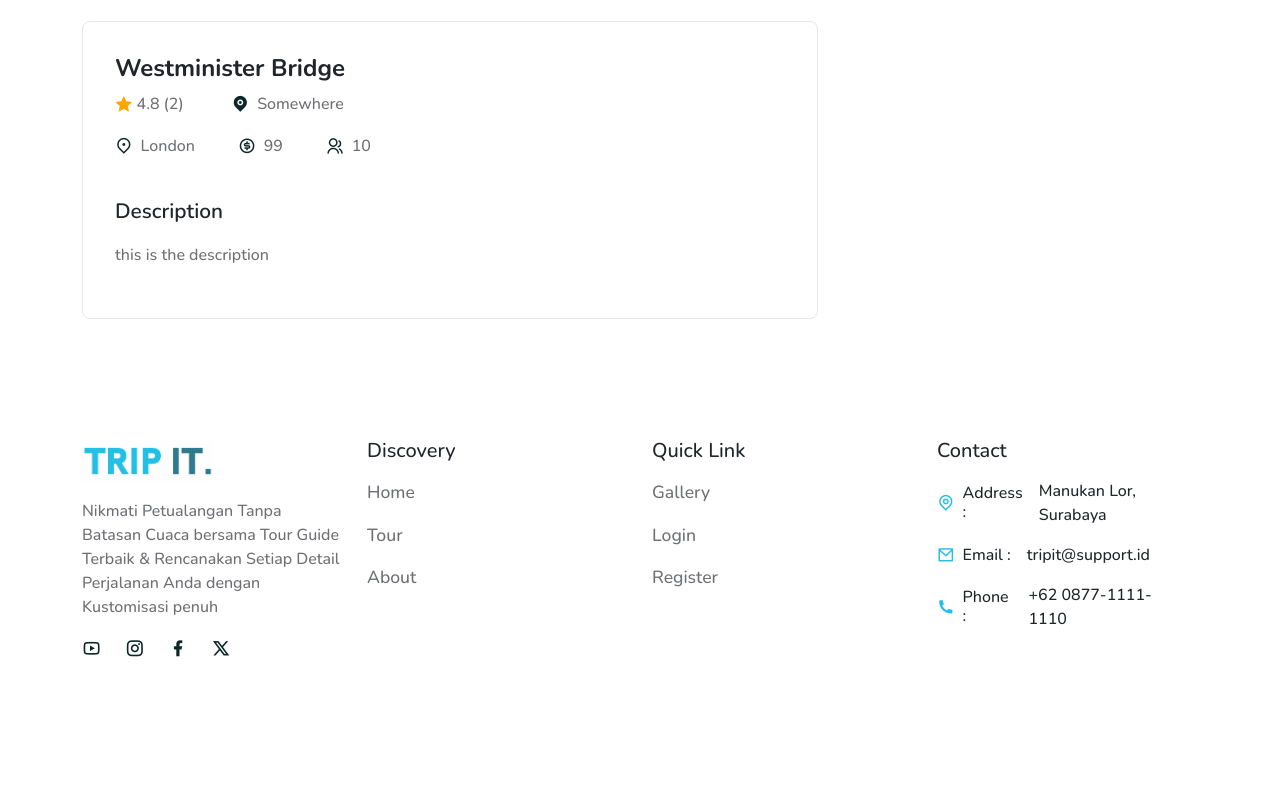
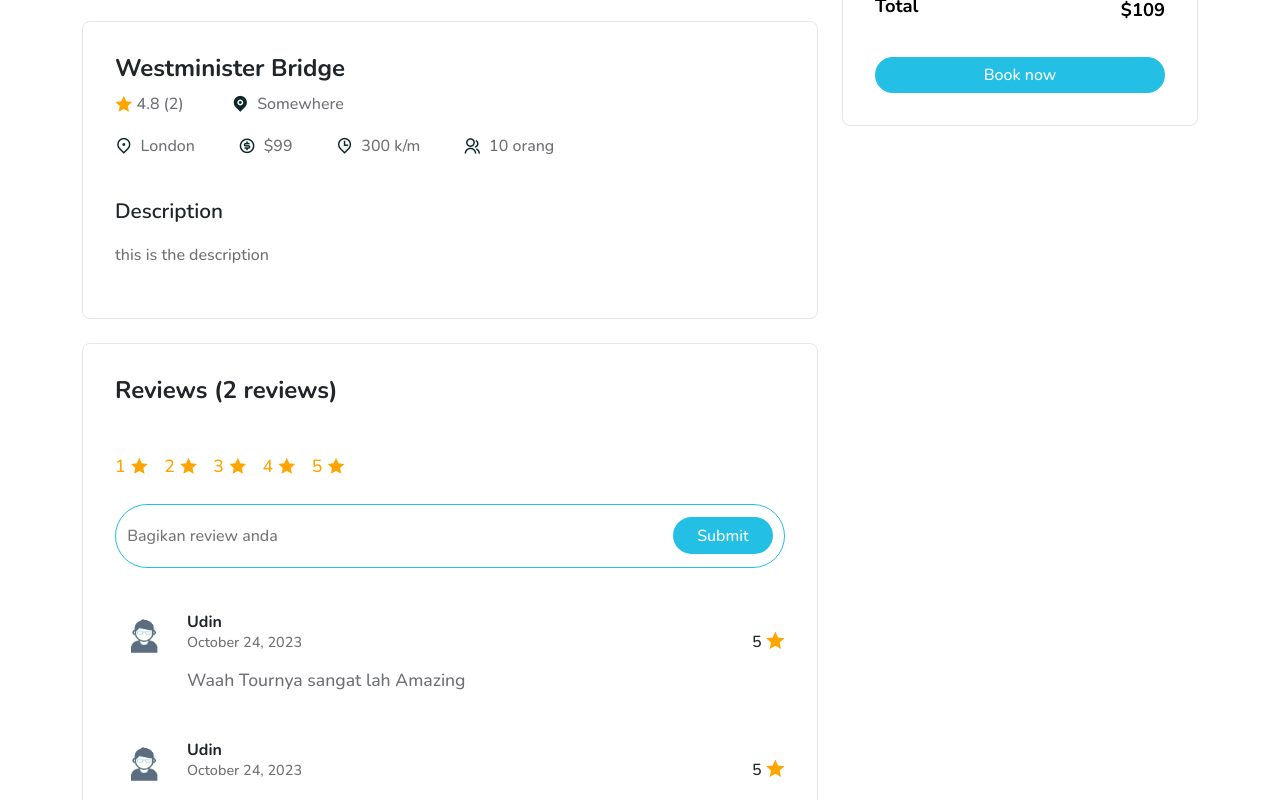
Before and after one commit to Sayafrudin/mini-project, a React (Vite) app in the folder trip-it/: page /tours/01 in a window 1280 px wide. Shown: the part 640-1440 px from the top of the page. Before the commit the page ends 1334 px from the top, so only its background shows below. Built offline with nearby package versions, Linux system fonts and the light colour scheme; a web font is replaced by a local one.

Commit message:
add Review Rating

```diff
--- a/trip-it/src/pages/TourDetails.jsx
+++ b/trip-it/src/pages/TourDetails.jsx
@@ -1,14 +1,18 @@
-import React from "react";
+import React, { useRef, useState } from "react";
 import "../styles/tour-details.css";
 import { Container, Row, Col, Form, ListGroup } from "react-bootstrap";
 import { useParams } from "react-router-dom";
 import tourData from "../assets/data/tours";
+import avatar from "../assets/images/avatar.jpg";
 import calculateAvgRating from "../utils/avgRating";
+import Booking from "../components/Booking/Booking";
 
 export default function TourDetails() {
   const { id } = useParams();
+  const reviesMsg = useRef("");
+  const [tourRating, setTourRating] = useState(null);
 
-  const tour = tourData.find((tour) => tour.id === id);
+  const tours = tourData.find((tours) => tours.id === id);
 
   const {
     photo,
@@ -20,9 +24,18 @@ export default function TourDetails() {
     city,
     distance,
     maxGroupSize,
-  } = tour;
+  } = tours;
 
   const { totalRating, avgRating } = calculateAvgRating(reviews);
+
+  //* Format date
+  const options = { day: "numeric", month: "long", year: "numeric" };
+
+  //* Submit rating
+  const submitHandler = (e) => {
+    e.preventDefault();
+    const reviewText = reviesMsg.current.value;
+  };
 
   return (
     <>
@@ -40,7 +53,7 @@ export default function TourDetails() {
                         className="ri-star-fill"
                         style={{ color: "orange" }}
                       ></i>
-                      {calculateAvgRating === 0 ? null : avgRating}
+                      {avgRating === 0 ? null : avgRating}
                       {totalRating === 0 ? (
                         "Not rated"
                       ) : (
@@ -49,28 +62,101 @@ export default function TourDetails() {
                     </span>
 
                     <span>
-                      <i class="ri-map-pin-fill"></i>
+                      <i className="ri-map-pin-fill"></i>
                       {address}
                     </span>
                   </div>
                   <div className="tour__extra-details">
                     <span>
-                      <i class="ri-map-pin-2-line"></i>
+                      <i className="ri-map-pin-2-line"></i>
                       {city}
                     </span>
                     <span>
-                      <i class="ri-money-dollar-circle-line"></i>
-                      {price}
+                      <i className="ri-money-dollar-circle-line"></i>${price}
                     </span>
                     <span>
-                      <i class="ri-group-line"></i>
-                      {maxGroupSize}
+                      <i className="ri-map-pin-time-line"></i>
+                      {distance} k/m
+                    </span>
+                    <span>
+                      <i className="ri-group-line"></i>
+                      {maxGroupSize} orang
                     </span>
                   </div>
                   <h5>Description</h5>
                   <p>{desc}</p>
                 </div>
+                <div className="tour__reviews mt-4">
+                  <h4>Reviews ({reviews?.length} reviews)</h4>
+                  <Form onSubmit={submitHandler}>
+                    <div className="rating__group d-flex align-items-center gap-3 mb-4">
+                      <button onClick={() => setTourRating(1)}>
+                        1 <i className="ri-star-fill"></i>
+                      </button>
+                      <button onClick={() => setTourRating(2)}>
+                        2 <i className="ri-star-fill"></i>
+                      </button>
+                      <button onClick={() => setTourRating(3)}>
+                        3 <i className="ri-star-fill"></i>
+                      </button>
+                      <button onClick={() => setTourRating(4)}>
+                        4 <i className="ri-star-fill"></i>
+                      </button>
+                      <button onClick={() => setTourRating(5)}>
+                        5 <i className="ri-star-fill"></i>
+                      </button>
+                    </div>
+                    <div className="reviews__input">
+                      <input
+                        type="text"
+                        ref={reviesMsg}
+                        name=""
+                        id=""
+                        placeholder="Bagikan review anda"
+                        required
+                      />
+                      <button
+                        className="btn primary__btn text-white"
+                        type="submit"
+                      >
+                        Submit
+                      </button>
+                    </div>
+                  </Form>
+
+                  <ListGroup className="user__reviews">
+                    {reviews?.map((reviews) => (
+                      <div className="reviews__item">
+                        <img src={avatar} alt="" />
+
+                        <div className="w-100">
+                          <div className="d-flex align-items-center justify-content-between">
+                            <div>
+                              <h5>Udin</h5>
+                              <p>
+                                {new Date("10-24-2023").toLocaleDateString(
+                                  "en-US",
+                                  options
+                                )}
+                              </p>
+                            </div>
+                            <span className="d-flex align-items-center">
+                              <span>
+                                5 <i className="ri-star-fill"></i>
+                              </span>
+                            </span>
+                          </div>
+                          <h6>Waah Tournya sangat lah Amazing</h6>
+                        </div>
+                      </div>
+                    ))}
+                  </ListGroup>
+                </div>
               </div>
+            </Col>
+
+            <Col lg="4">
+              <Booking tours={tours} avgRating={avgRating}></Booking>
             </Col>
           </Row>
         </Container>
```
